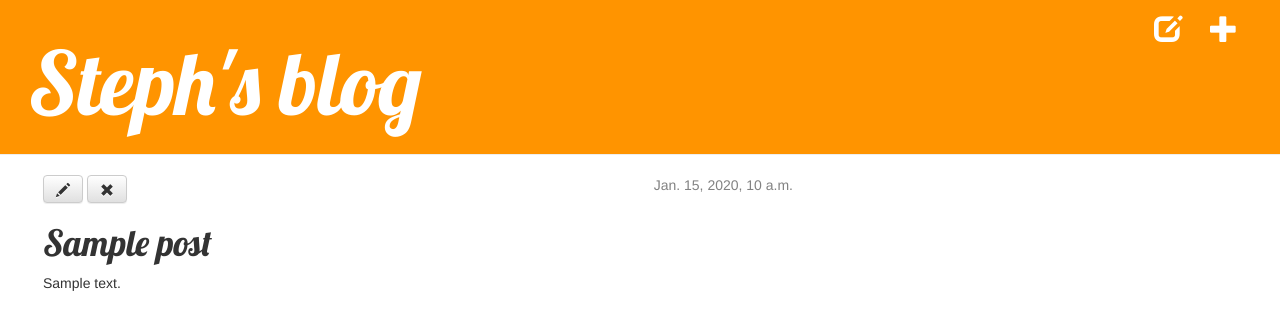
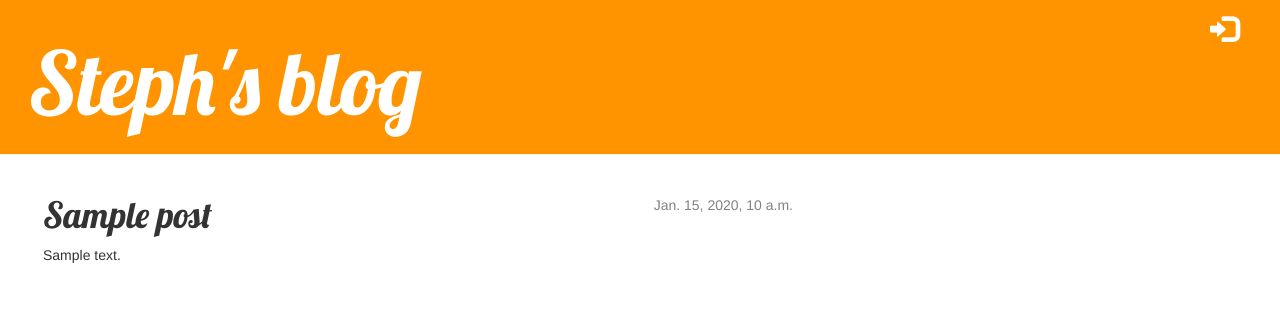
Before and after one commit to stepholdcorn/blog-application, a Django app: page /post/1/ in a window 1280 px wide. Shown: the top 330 px of the page. Run offline with Django 3.2, Linux system fonts and the light colour scheme; tables that the repository leaves empty hold one stand-in row (values such as "Sample post"); some libraries are stand-ins or nearby versions.

Commit message:
Removes the edit buttons etc when not logged in

```diff
--- a/blog/templates/blog/base.html
+++ b/blog/templates/blog/base.html
@@ -10,8 +10,12 @@
   <body>
 
     <section class="page-header">
-      <a href="{% url 'blog.views.post_new' %}" class="top-menu"><span class="glyphicon glyphicon-plus"></span></a>
-      <a href="{% url 'post_draft_list' %}" class="top-menu"><span class="glyphicon glyphicon-edit"></span></a>
+      {% if user.is_authenticated %}
+        <a href="{% url 'post_new' %}" class="top-menu"><span class="glyphicon glyphicon-plus"></span></a>
+        <a href="{% url 'post_draft_list' %}" class="top-menu"><span class="glyphicon glyphicon-edit"></span></a>
+      {% else %}
+        <a href="{% url 'django.contrib.auth.views.login' %}" class="top-menu"><span class="glyphicon glyphicon-log-in"></span></a>
+      {% endif %}
       <h1><a href="/">Steph's blog</a></h1>
     </section>
 
--- a/blog/templates/blog/post_detail.html
+++ b/blog/templates/blog/post_detail.html
@@ -9,8 +9,10 @@
     {% else %}
       <a class="btn btn-default" href="{% url 'blog.views.post_publish' pk=post.pk %}">Publish</a>
     {% endif %}
-    <a class="btn btn-default" href="{% url 'post_edit' pk=post.pk %}"><span class="glyphicon glyphicon-pencil"></span></a>
-    <a class="btn btn-default" href="{% url 'post_remove' pk=post.pk %}"><span class="glyphicon glyphicon-remove"></span></a>
+    {% if user.is_authenticated %}
+      <a class="btn btn-default" href="{% url 'post_edit' pk=post.pk %}"><span class="glyphicon glyphicon-pencil"></span></a>
+      <a class="btn btn-default" href="{% url 'post_remove' pk=post.pk %}"><span class="glyphicon glyphicon-remove"></span></a>
+    {% endif %}
     <h1>{{ post.title }}</h1>
     <p>{{ post.text|linebreaks }}</p>
   </div>
```
